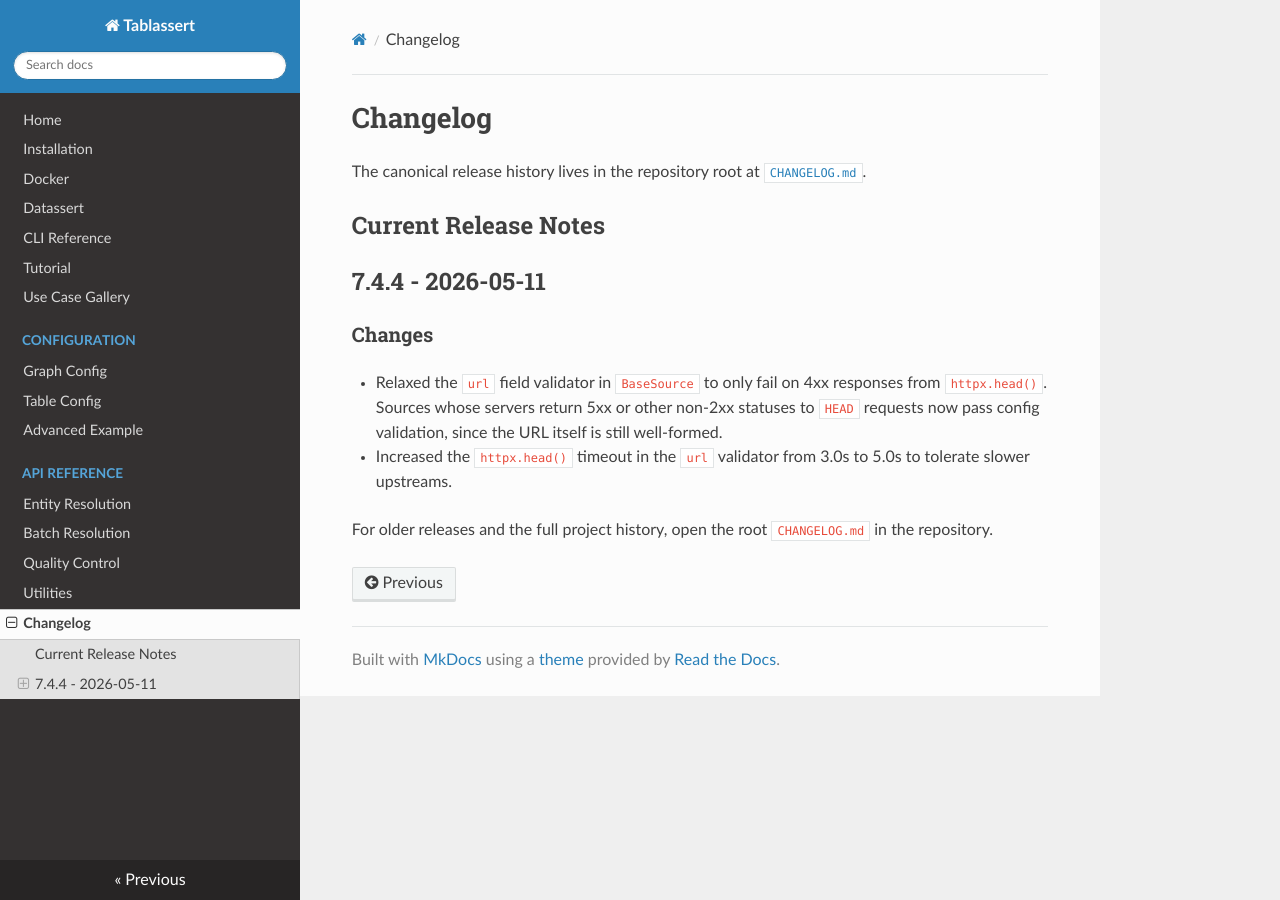
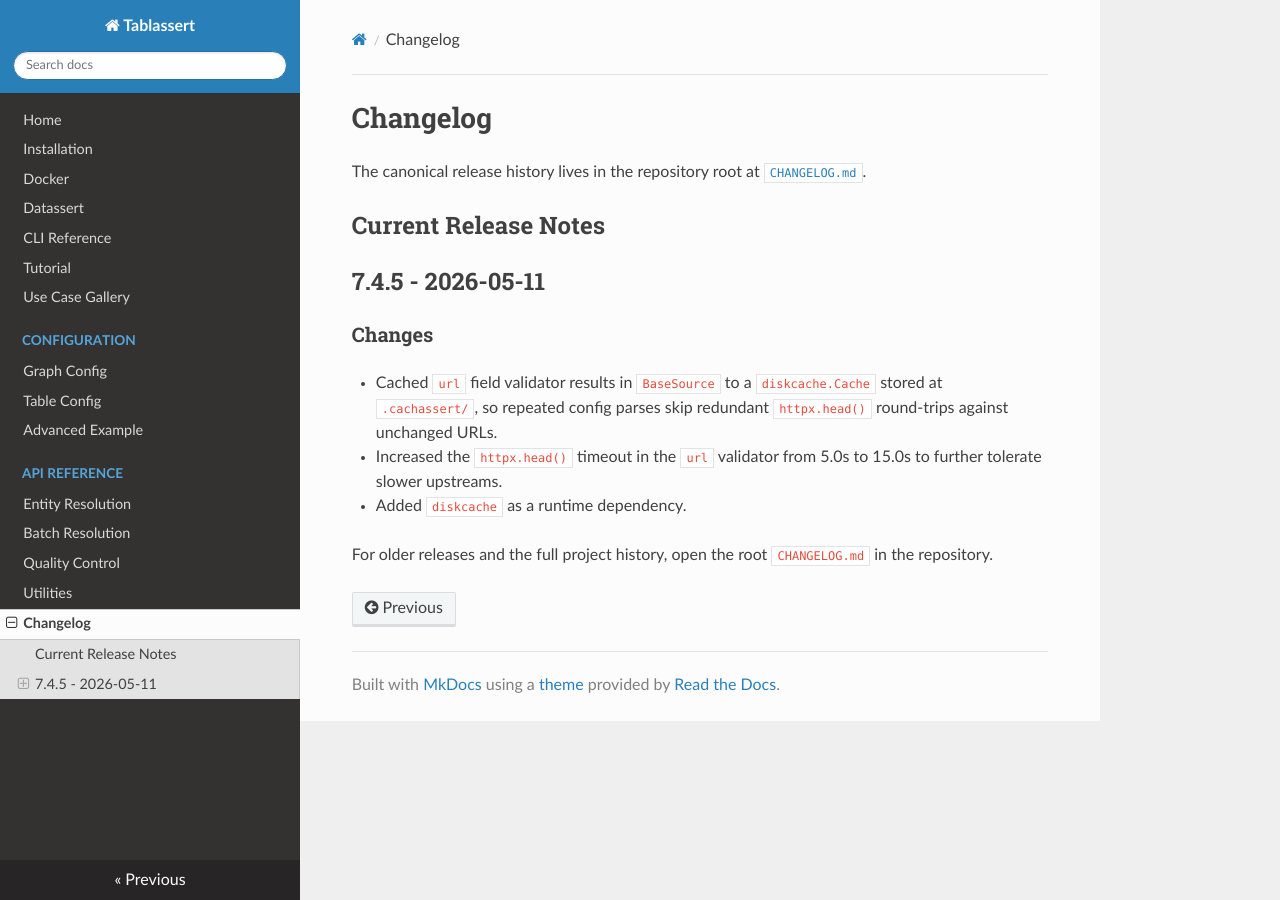
Before and after one commit to SkyeAv/Tablassert3.0.0, an MkDocs documentation site: the page built from docs/changelog.md, in a window 1280 px wide. Built offline with MkDocs 1.6.1, drawn with Linux system fonts in a browser that asks for light colours; nearby versions of some CDN libraries.

Commit message:
New Docs

```diff
--- a/docs/changelog.md
+++ b/docs/changelog.md
@@ -4,11 +4,12 @@ The canonical release history lives in the repository root at [`CHANGELOG.md`](h
 
 ## Current Release Notes
 
-## 7.4.4 - 2026-05-11
+## 7.4.5 - 2026-05-11
 
 ### Changes
 
-- Relaxed the `url` field validator in `BaseSource` to only fail on 4xx responses from `httpx.head()`. Sources whose servers return 5xx or other non-2xx statuses to `HEAD` requests now pass config validation, since the URL itself is still well-formed.
-- Increased the `httpx.head()` timeout in the `url` validator from 3.0s to 5.0s to tolerate slower upstreams.
+- Cached `url` field validator results in `BaseSource` to a `diskcache.Cache` stored at `.cachassert/`, so repeated config parses skip redundant `httpx.head()` round-trips against unchanged URLs.
+- Increased the `httpx.head()` timeout in the `url` validator from 5.0s to 15.0s to further tolerate slower upstreams.
+- Added `diskcache` as a runtime dependency.
 
 For older releases and the full project history, open the root `CHANGELOG.md` in the repository.
```
Also changed, not shown: CHANGELOG.md (+7 -0 lines).
